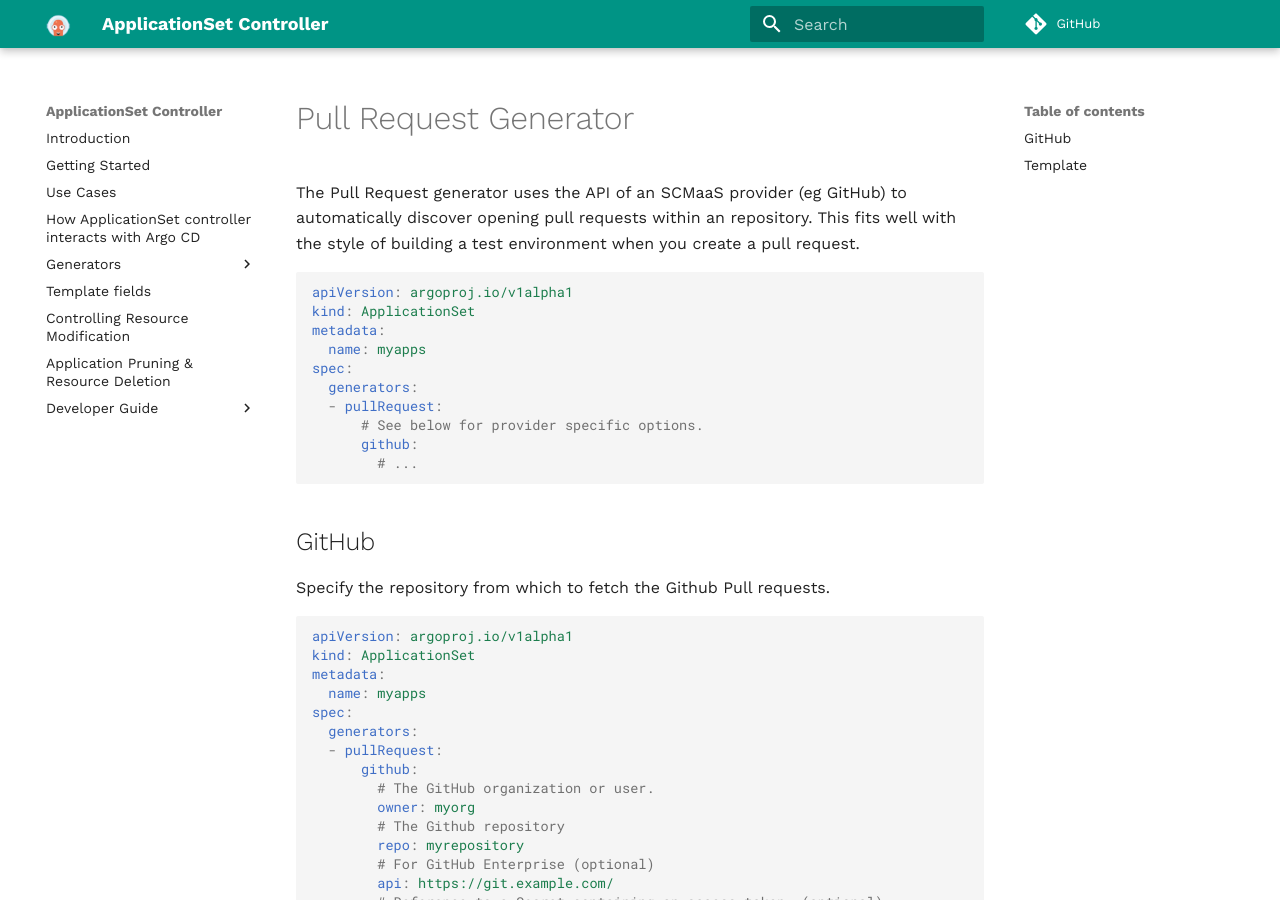
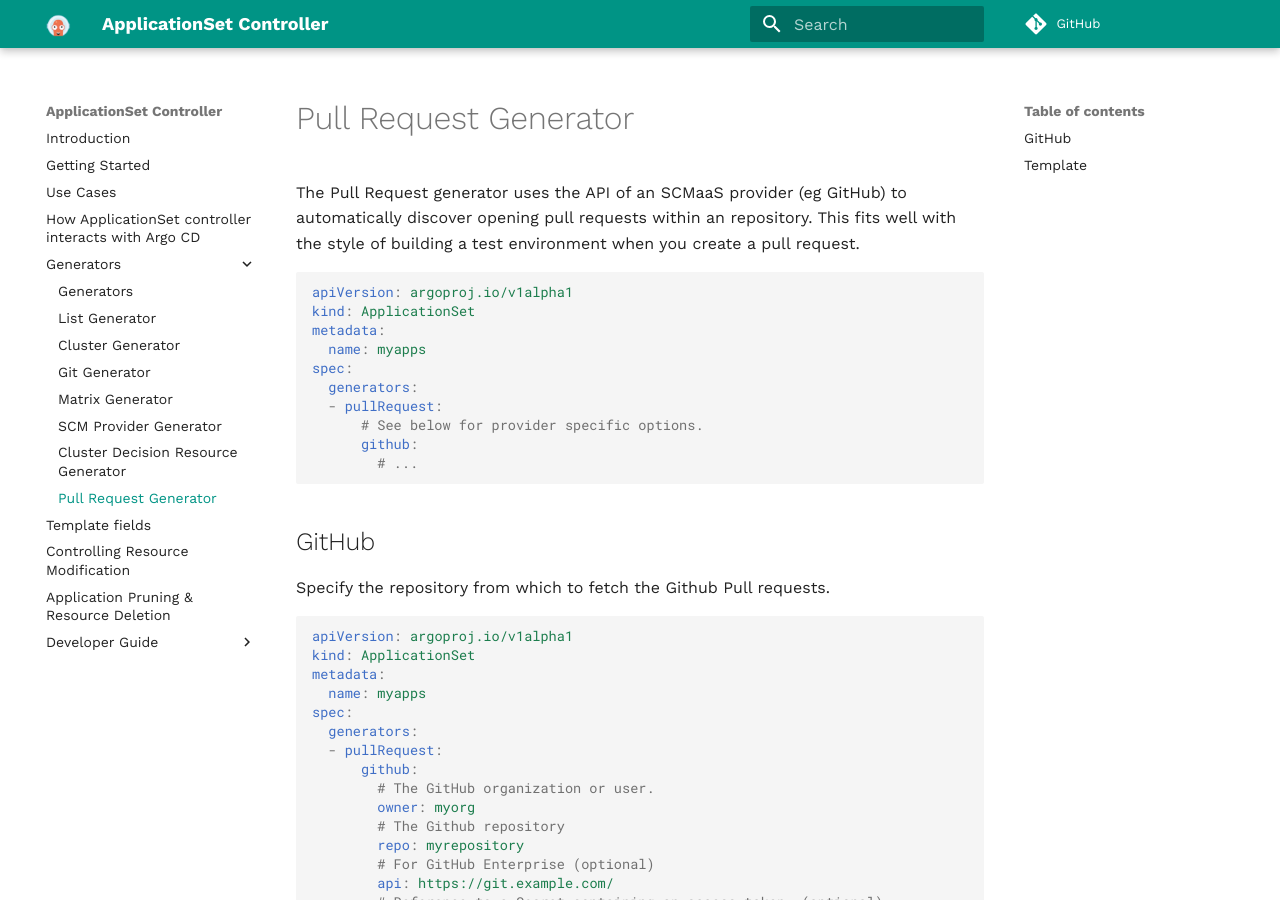
Before and after one commit to argoproj/applicationset, an MkDocs documentation site: the page built from docs/Generators-Pull-Request.md, in a window 1280 px wide and 900 px high. Built offline with MkDocs 1.6.1 and Material for MkDocs 9.7.7, drawn with Linux system fonts in a browser that asks for light colours; comment, search, counter and statistics services are not loaded.

Commit message:
fixup! docs: Add docs for pull request generator

```diff
--- a/mkdocs.yml
+++ b/mkdocs.yml
@@ -34,6 +34,7 @@ nav:
     - Generators-Matrix.md
     - Generators-SCM-Provider.md
     - Generators-Cluster-Decision-Resource.md
+    - Generators-Pull-Request.md
   - Template fields: Template.md
   - Controlling Resource Modification: Controlling-Resource-Modification.md
   - Application Pruning & Resource Deletion: Application-Deletion.md
```
